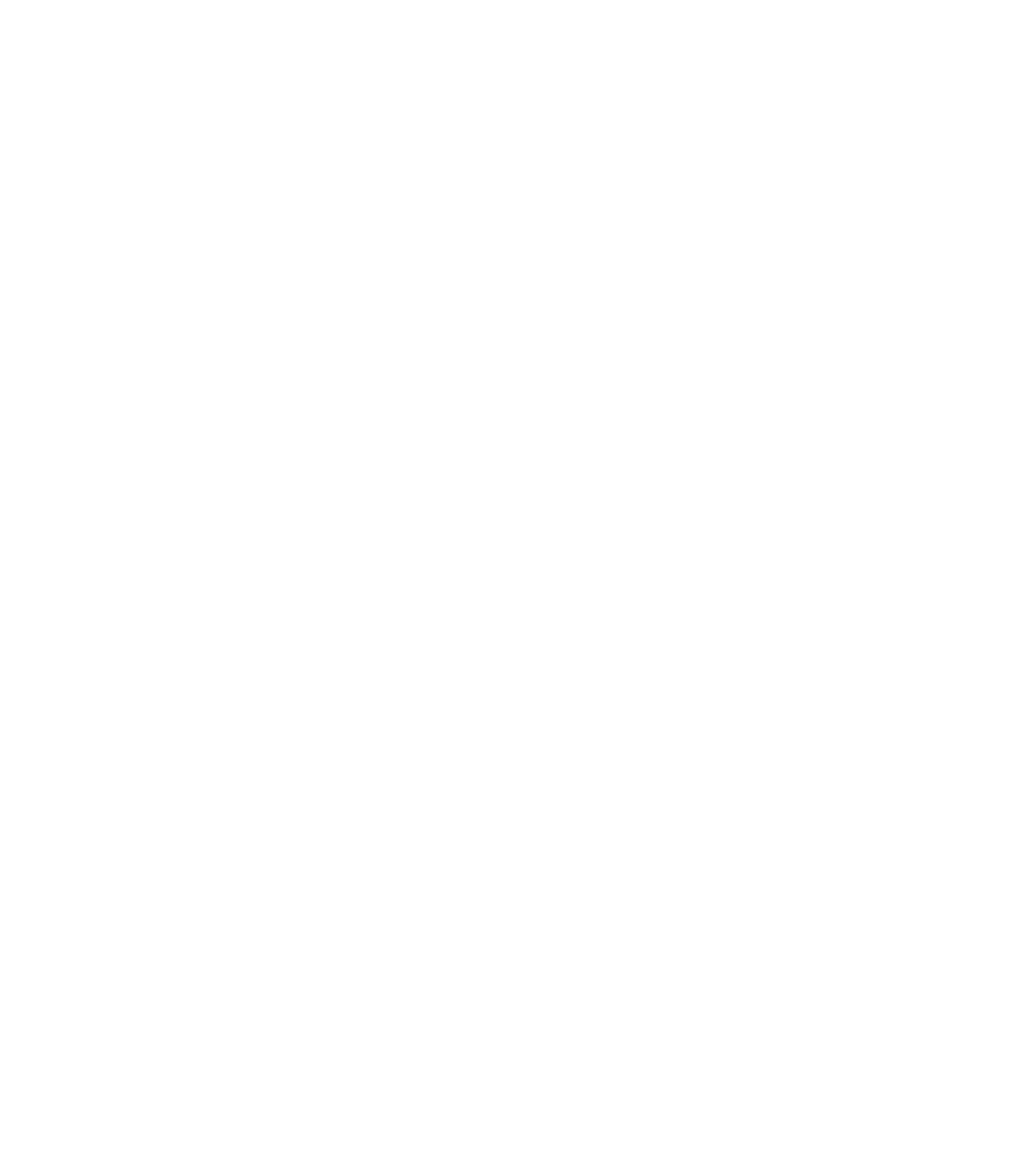
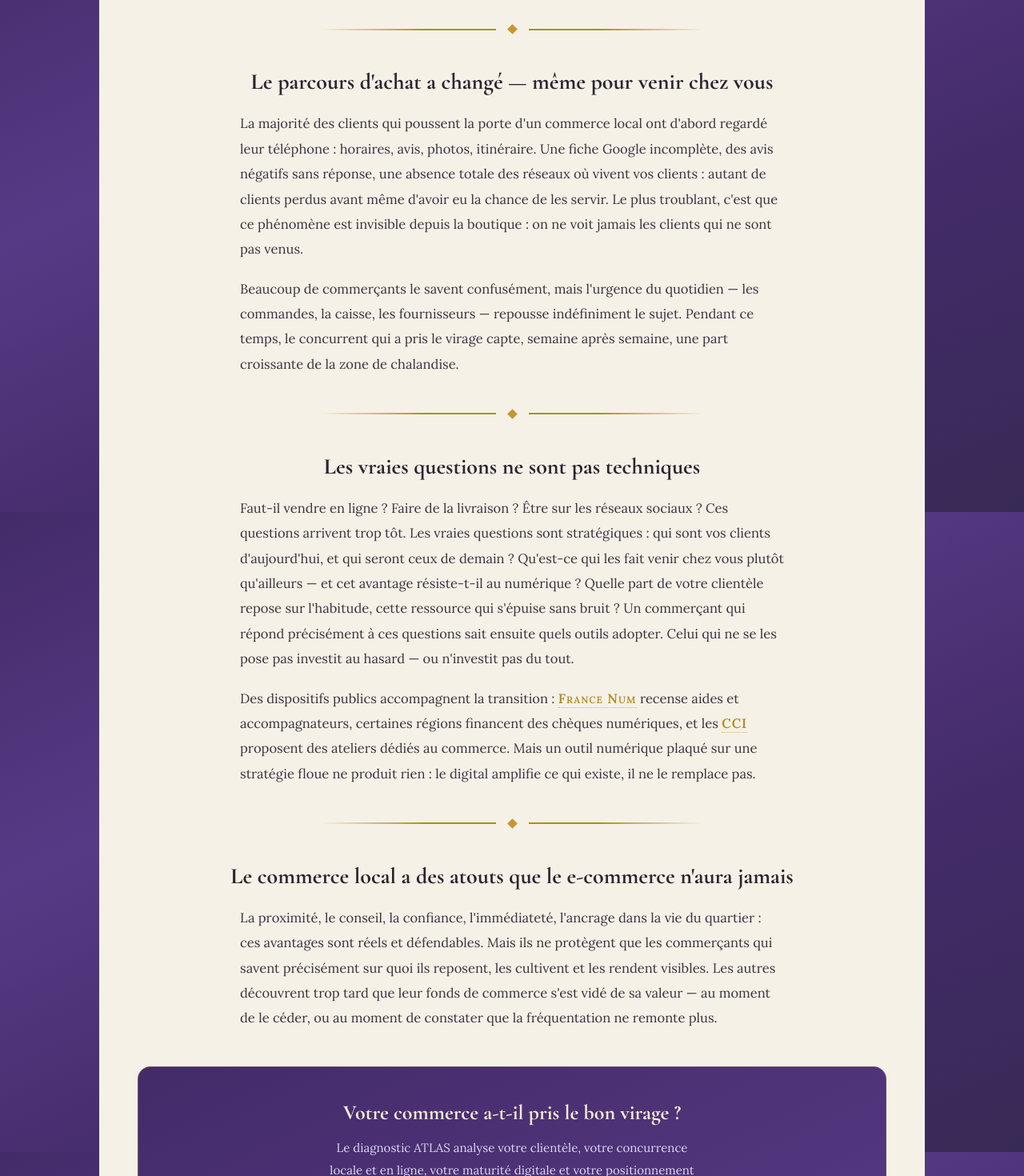
Before and after one commit to gabrielsimonetti62-hub/atlas-diagnostic, a Next.js app: page /articles/commerce-proximite-digital in a window 1280 px wide. Before the commit this address had no page. Shown: the part 960-2430 px from the top of the page at 80% size. Before the commit the page ends 800 px from the top, so only its background shows below. Built offline with nearby package versions, Linux system fonts and the light colour scheme.

Commit message:
Create page.js

```diff
--- /dev/null
+++ b/app/articles/commerce-proximite-digital/page.js
@@ -0,0 +1,30 @@
+import { ArticleShell, ConversionBanner, GoldSep } from "../../components";
+
+export const metadata = {
+  title: "Concurrence en ligne, avis Google : le commerce de proximité peut-il encore gagner ? | ATLAS",
+  description: "Le numérique n'a pas condamné le commerce local — il a changé les règles du jeu. Ce que risquent les commerçants qui jouent encore avec les anciennes.",
+};
+
+export default function ArticleCommerceProximite() {
+  return (
+    <ArticleShell label="Analyse" title="Concurrence en ligne, avis Google : le commerce de proximit&eacute; peut-il encore gagner ?" image="/images/primeur-devanture.jpg" imageAlt="Devanture soign&eacute;e d&apos;un commerce de proximit&eacute;">
+      <p>Primeurs, librairies, boutiques de v&ecirc;tements, fleuristes, cavistes : le commerce de proximit&eacute; fran&ccedil;ais vit une transformation brutale. Face aux g&eacute;ants du e-commerce, aux drives et aux market places, certains commer&ccedil;ants prosp&egrave;rent &mdash; et d&apos;autres, tout aussi comp&eacute;tents, voient leur client&egrave;le s&apos;&eacute;roder mois apr&egrave;s mois sans comprendre pourquoi. La diff&eacute;rence entre les deux tient rarement &agrave; la qualit&eacute; des produits.</p>
+      <GoldSep />
+      <h2>Le parcours d&apos;achat a chang&eacute; &mdash; m&ecirc;me pour venir chez vous</h2>
+      <p>La majorit&eacute; des clients qui poussent la porte d&apos;un commerce local ont d&apos;abord regard&eacute; leur t&eacute;l&eacute;phone : horaires, avis, photos, itin&eacute;raire. Une fiche Google incompl&egrave;te, des avis n&eacute;gatifs sans r&eacute;ponse, une absence totale des r&eacute;seaux o&ugrave; vivent vos clients : autant de clients perdus avant m&ecirc;me d&apos;avoir eu la chance de les servir. Le plus troublant, c&apos;est que ce ph&eacute;nom&egrave;ne est invisible depuis la boutique : on ne voit jamais les clients qui ne sont pas venus.</p>
+      <p>Beaucoup de commer&ccedil;ants le savent confus&eacute;ment, mais l&apos;urgence du quotidien &mdash; les commandes, la caisse, les fournisseurs &mdash; repousse ind&eacute;finiment le sujet. Pendant ce temps, le concurrent qui a pris le virage capte, semaine apr&egrave;s semaine, une part croissante de la zone de chalandise.</p>
+      <GoldSep />
+      <h2>Les vraies questions ne sont pas techniques</h2>
+      <p>Faut-il vendre en ligne ? Faire de la livraison ? &Ecirc;tre sur les r&eacute;seaux sociaux ? Ces questions arrivent trop t&ocirc;t. Les vraies questions sont strat&eacute;giques : qui sont vos clients d&apos;aujourd&apos;hui, et qui seront ceux de demain ? Qu&apos;est-ce qui les fait venir chez vous plut&ocirc;t qu&apos;ailleurs &mdash; et cet avantage r&eacute;siste-t-il au num&eacute;rique ? Quelle part de votre client&egrave;le repose sur l&apos;habitude, cette ressource qui s&apos;&eacute;puise sans bruit ? Un commer&ccedil;ant qui r&eacute;pond pr&eacute;cis&eacute;ment &agrave; ces questions sait ensuite quels outils adopter. Celui qui ne se les pose pas investit au hasard &mdash; ou n&apos;investit pas du tout.</p>
+      <p>Des dispositifs publics accompagnent la transition : <a href="https://www.francenum.gouv.fr" target="_blank" rel="noopener">France Num</a> recense aides et accompagnateurs, certaines r&eacute;gions financent des ch&egrave;ques num&eacute;riques, et les <a href="https://www.cci.fr" target="_blank" rel="noopener">CCI</a> proposent des ateliers d&eacute;di&eacute;s au commerce. Mais un outil num&eacute;rique plaqu&eacute; sur une strat&eacute;gie floue ne produit rien : le digital amplifie ce qui existe, il ne le remplace pas.</p>
+      <GoldSep />
+      <h2>Le commerce local a des atouts que le e-commerce n&apos;aura jamais</h2>
+      <p>La proximit&eacute;, le conseil, la confiance, l&apos;imm&eacute;diatet&eacute;, l&apos;ancrage dans la vie du quartier : ces avantages sont r&eacute;els et d&eacute;fendables. Mais ils ne prot&egrave;gent que les commer&ccedil;ants qui savent pr&eacute;cis&eacute;ment sur quoi ils reposent, les cultivent et les rendent visibles. Les autres d&eacute;couvrent trop tard que leur fonds de commerce s&apos;est vid&eacute; de sa valeur &mdash; au moment de le c&eacute;der, ou au moment de constater que la fr&eacute;quentation ne remonte plus.</p>
+      <ConversionBanner
+        title="Votre commerce a-t-il pris le bon virage ?"
+        text="Le diagnostic ATLAS analyse votre client&egrave;le, votre concurrence locale et en ligne, votre maturit&eacute; digitale et votre positionnement r&eacute;el."
+        stat="&Agrave; partir de 199 &euro; &middot; Analyse concurrentielle incluse"
+      />
+    </ArticleShell>
+  );
+}
```
